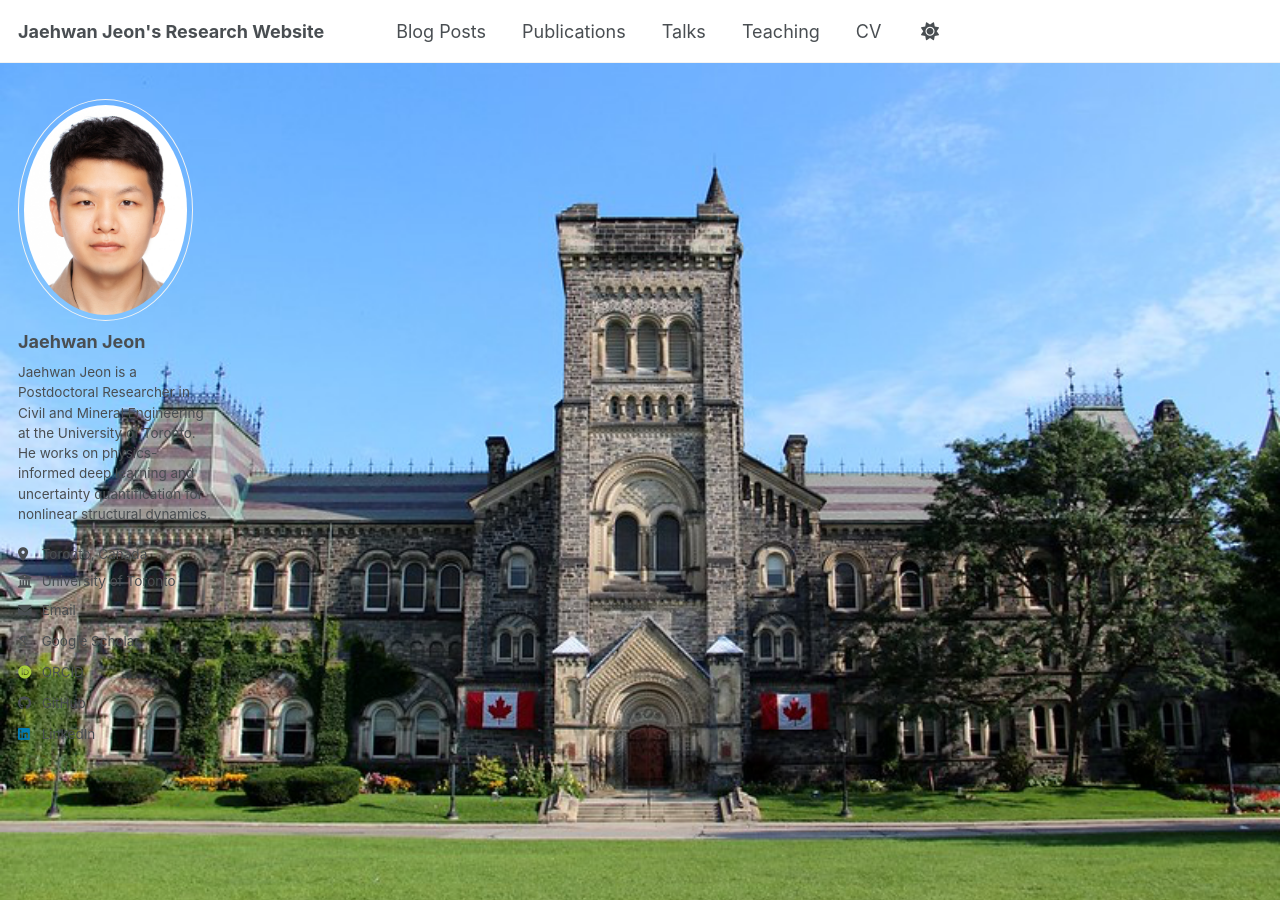
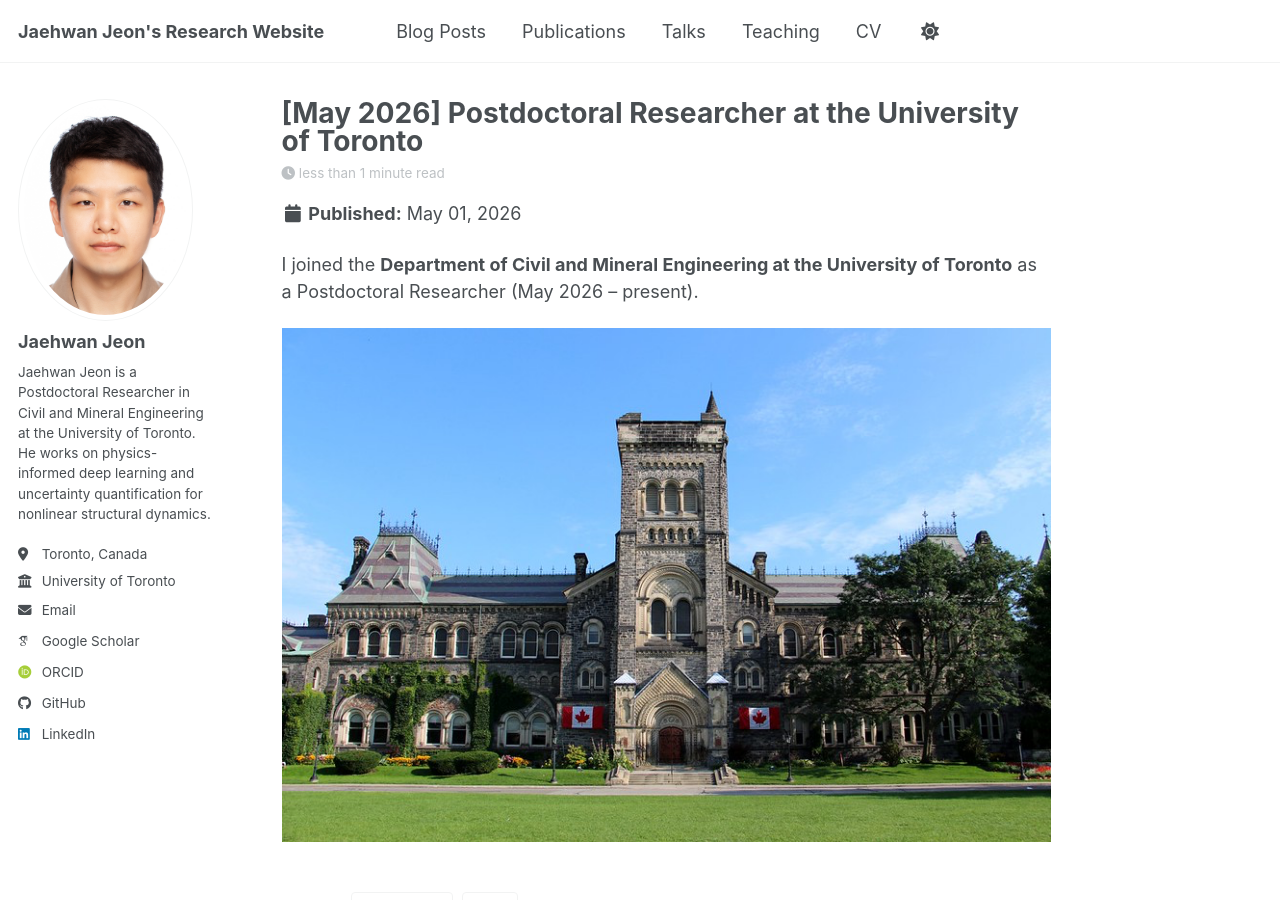
Before and after one commit to JaehwanJeon/JaehwanJeon.github.io, a Jekyll site: the page built from _posts/2026-05-01-postdoc-uoft.md, in a window 1280 px wide and 900 px high. Built offline with Jekyll 4.4.1, drawn with Linux system fonts in a browser that asks for light colours; some web fonts are replaced; a script bundle is joined from its source files by our own code; library files that are not in the unit come from our copies.

Commit message:
Blog: move post cover images from full-width header into body figure
The author-profile sidebar is position:fixed and overlapped the full-width
hero image, making the bio/links unreadable. Drop header.image (keep teaser
for the list thumbnail) and show the image as an inline body figure instead.
Applies to the postdoc-uoft and Structural Safety Ensemble UQ posts.

Co-Authored-By: Claude Opus 4.8 (1M context) <noreply@anthropic.com>

```diff
--- a/_posts/2026-05-01-postdoc-uoft.md
+++ b/_posts/2026-05-01-postdoc-uoft.md
@@ -3,7 +3,6 @@ title: "[May 2026] Postdoctoral Researcher at the University of Toronto"
 date: 2026-05-01
 permalink: /posts/2026/05/postdoc-uoft/
 header:
-  image: posts/2026-05-01-postdoc-uoft/cover.png    # large image at the top of the post page
   teaser: posts/2026-05-01-postdoc-uoft/cover.png   # thumbnail shown in the Blog Posts list
 tags:
   - news
@@ -12,4 +11,4 @@ tags:
 
 I joined the **Department of Civil and Mineral Engineering at the University of Toronto** as a Postdoctoral Researcher (May 2026 – present).
 
-<!-- Add a figure if you like: ![](/images/posts/2026-05-01-postdoc-uoft/fig1.png) -->
+![University of Toronto](/images/posts/2026-05-01-postdoc-uoft/cover.png)
```
Also changed, not shown: _posts/2026-03-13-strusafe-ensemble-uq.md (+1 -2 lines).
